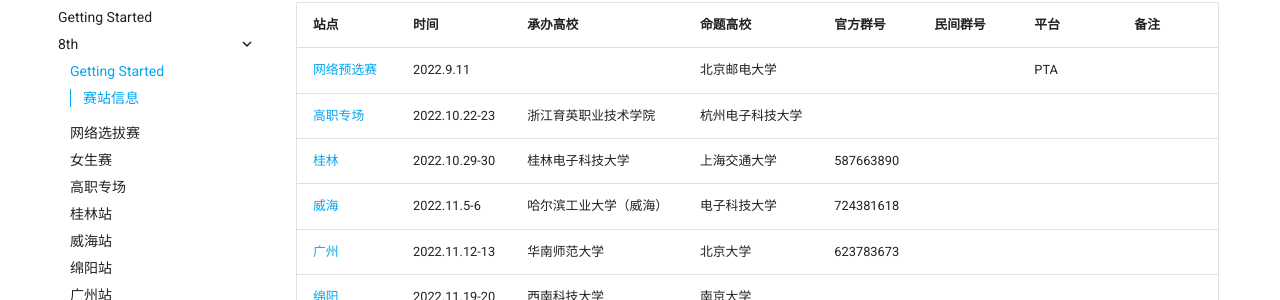
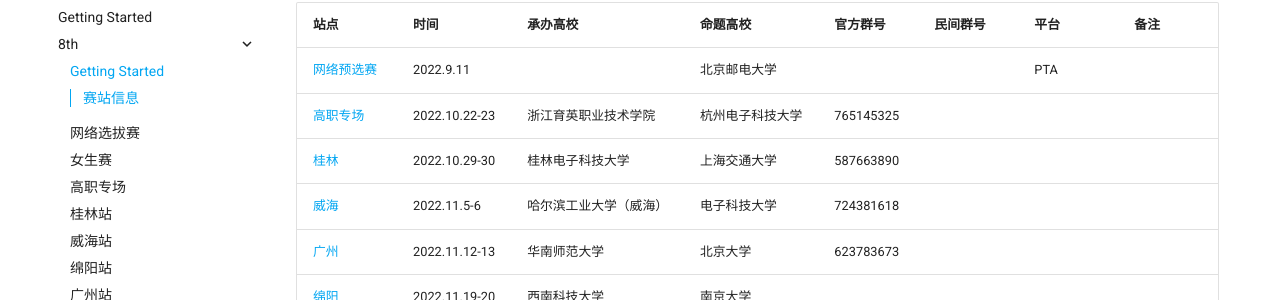
Before and after one commit to xcpcio/docs, an MkDocs documentation site: the page built from docs/info/ccpc/8th/index.md, in a window 1280 px wide. Shown: the part 277-577 px from the top of the page. Built offline with MkDocs 1.6.1 and Material for MkDocs 9.7.7, drawn with Linux system fonts in a browser that asks for light colours; comment, search, counter and statistics services are not loaded.

Commit message:
feat: add QQ group for ccpc 8th

```diff
--- a/docs/info/ccpc/8th/index.md
+++ b/docs/info/ccpc/8th/index.md
@@ -5,7 +5,7 @@
 | 站点                                   | 时间          | 承办高校               | 命题高校         | 官方群号  | 民间群号 | 平台 | 备注 |
 | :------------------------------------- | :------------ | :--------------------- | :--------------- | :-------- | :------- | :--- | :--- |
 | [网络预选赛](./preliminary-contest.md) | 2022.9.11     |                        | 北京邮电大学     |           |          | PTA  |      |
-| [高职专场](./gaozhi.md)                | 2022.10.22-23 | 浙江育英职业技术学院   | 杭州电子科技大学 |           |          |      |      |
+| [高职专场](./gaozhi.md)                | 2022.10.22-23 | 浙江育英职业技术学院   | 杭州电子科技大学 | 765145325 |          |      |      |
 | [桂林](./guilin.md)                    | 2022.10.29-30 | 桂林电子科技大学       | 上海交通大学     | 587663890 |          |      |      |
 | [威海](./weihai.md)                    | 2022.11.5-6   | 哈尔滨工业大学（威海） | 电子科技大学     | 724381618 |          |      |      |
 | [广州](./guangzhou.md)                 | 2022.11.12-13 | 华南师范大学           | 北京大学         | 623783673 |          |      |      |
```
